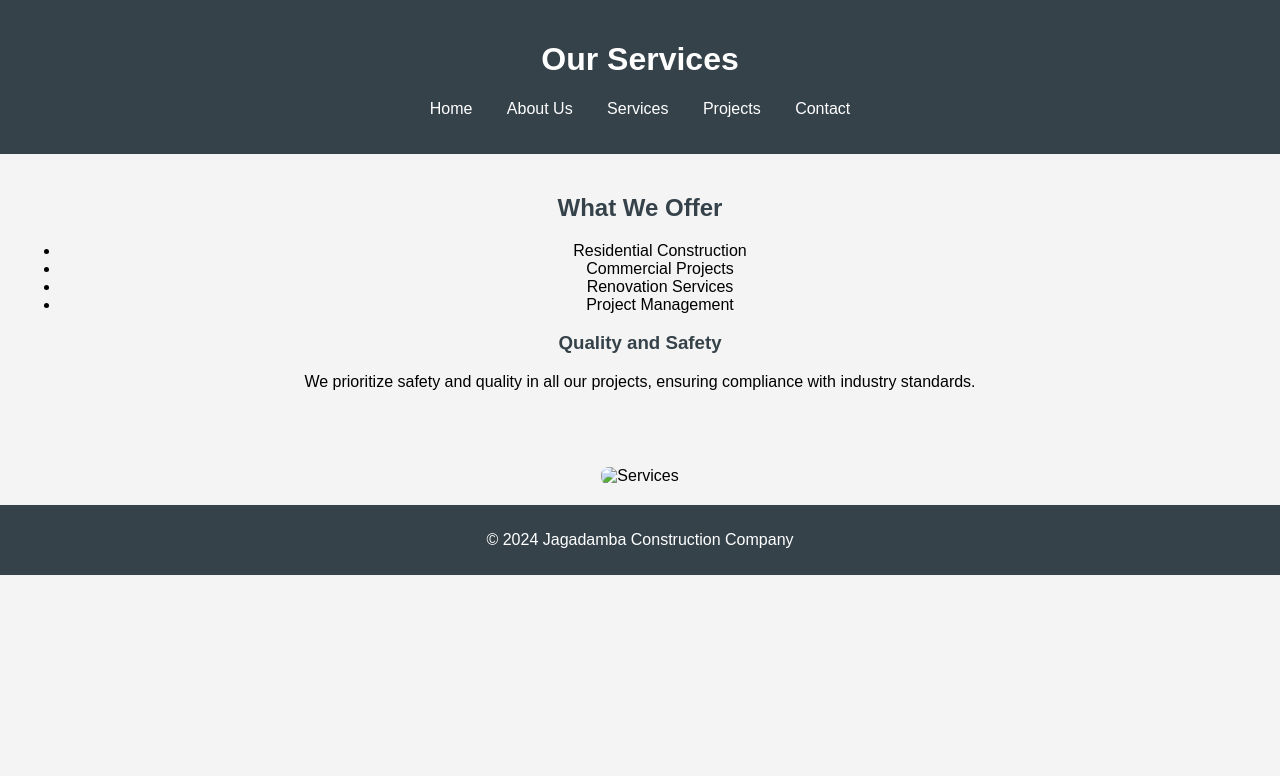
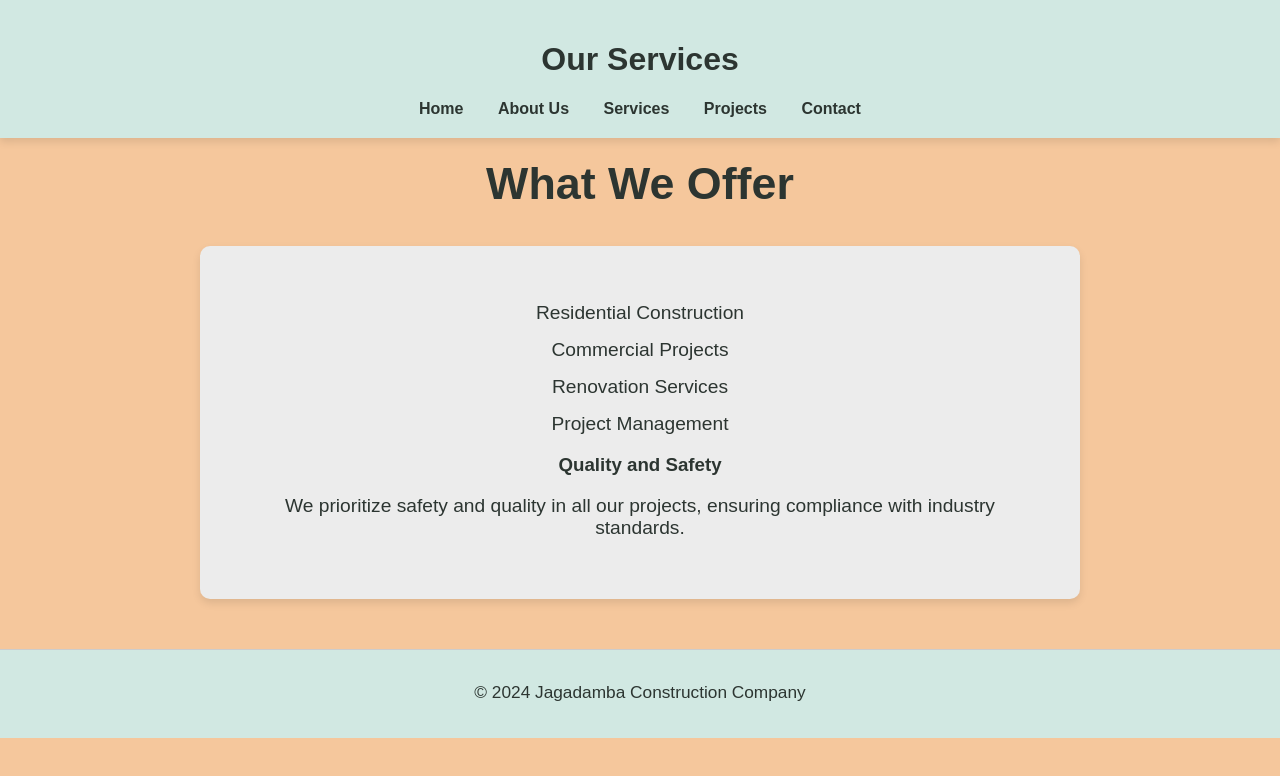
Before and after one commit to Sharanbabu1/Jagadamba-Construction-Company-_MSD424PER1, a website: page src/services.html in a window 1280 px wide. Drawn offline with Linux system fonts and the light colour scheme.

Commit message:
Update services.html

```diff
--- a/src/services.html
+++ b/src/services.html
@@ -9,47 +9,69 @@
             font-family: Arial, sans-serif;
             margin: 0;
             padding: 0;
-            background-color: #f4f4f4;
+            background-color: #f5c79c;
+            color: #2c3531;
         }
         header {
-            background: #35424a;
-            color: #ffffff;
+            background: #D1E8E2;
+            color: #2c3531;
             padding: 20px 0;
             text-align: center;
+            box-shadow: 0 4px 8px rgba(0, 0, 0, 0.1);
         }
         nav ul {
             list-style: none;
             padding: 0;
+            margin: 0;
         }
         nav ul li {
             display: inline;
             margin: 0 15px;
         }
         nav ul li a {
-            color: #ffffff;
+            color: #2c3531;
             text-decoration: none;
+            font-weight: bold;
+            transition: color 0.3s;
         }
-        h2, h3 {
+        nav ul li a:hover {
+            color: #f5c79c;
+        }
+        h2 {
+            color: #2c3531;
             text-align: center;
-            color: #35424a;
+            font-size: 2.8em;
+            margin-top: 20px;
         }
-        section {
-            padding: 20px;
+        .about-content {
+            max-width: 800px;
+            margin: 0 auto 50px auto;
+            background: #ececec;
+            color: #2c3531;
+            padding: 40px;
+            border-radius: 10px;
+            box-shadow: 0 4px 8px rgba(0, 0, 0, 0.1);
             text-align: center;
         }
+        .about-content ul {
+            list-style: none;
+            padding: 0;
+        }
+        .about-content ul li {
+            font-size: 1.2em;
+            margin: 15px 0;
+        }
+        p {
+            font-size: 1.2em;
+            margin-bottom: 20px;
+        }
         footer {
-            background: #35424a;
-            color: #ffffff;
+            background: #D1E8E2;
+            color: #2c3531;
             text-align: center;
-            padding: 10px 0;
-            position: relative;
-            bottom: 0;
-            width: 100%;
-        }
-        img {
-            width: 100%;
-            border-radius: 8px;
-            margin-top: 20px;
+            padding: 15px 0;
+            font-size: 0.9em;
+            border-top: 1px solid #ccc;
         }
     </style>
 </head>
@@ -69,6 +91,7 @@
     <main>
         <section>
             <h2>What We Offer</h2>
+            <div class="about-content">
                 <ul>
                     <li>Residential Construction</li>
                     <li>Commercial Projects</li>
@@ -77,9 +100,7 @@
                 </ul>
                 <h3>Quality and Safety</h3>
                 <p>We prioritize safety and quality in all our projects, ensuring compliance with industry standards.</p>
-        </section>
-        <section>
-            <img src="" alt="Services" class="responsive-img">
+            </div>
         </section>
     </main>
     <footer>
```
Lines whose indentation alone changed are shown as unchanged.
